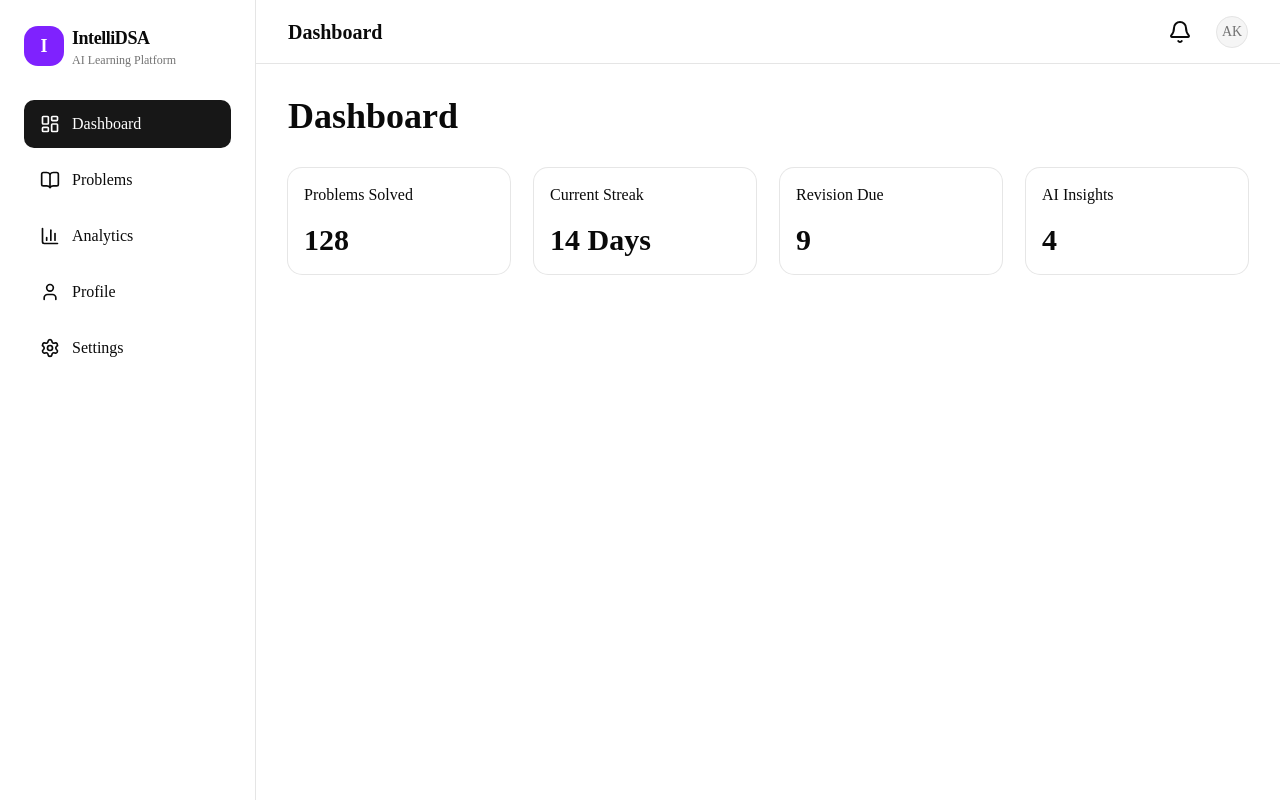
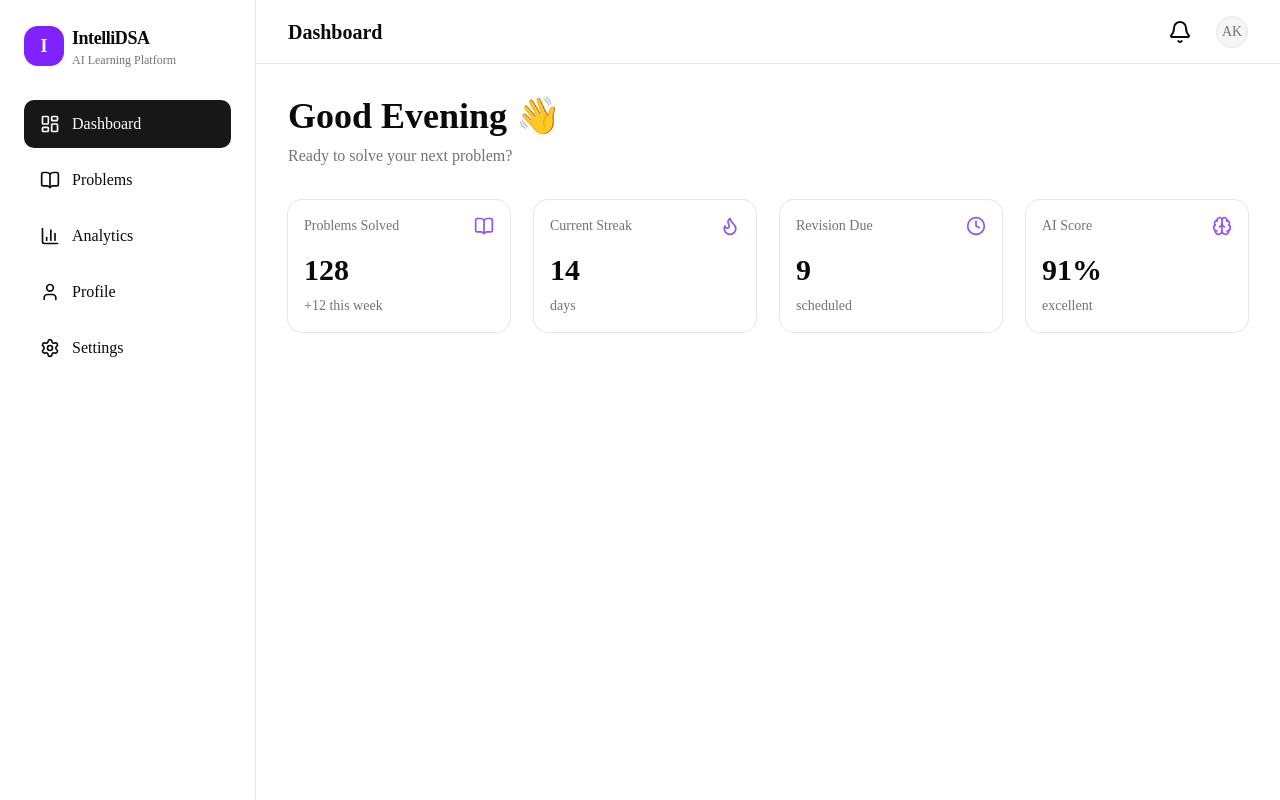
Before and after one commit to anchi204/IntelliDSA, a Next.js app: page /dashboard in a window 1280 px wide. Built offline with nearby package versions, Linux system fonts and the light colour scheme.

Commit message:
Build dashboard overview cards

```diff
--- a/app/(dashboard)/dashboard/page.tsx
+++ b/app/(dashboard)/dashboard/page.tsx
@@ -1,17 +1,22 @@
 import StatCard from "@/components/dashboard/stat-card";
+import { dashboardStats } from "@/constants/dashboard";
+import Greeting from "@/components/dashboard/greeting";
 
 export default function DashboardPage() {
   return (
     <div className="space-y-8">
-      <h1 className="text-4xl font-bold">
-        Dashboard
-      </h1>
+      <Greeting />
 
-      <div className="grid gap-6 md:grid-cols-2 xl:grid-cols-4">
-        <StatCard title="Problems Solved" value="128" />
-        <StatCard title="Current Streak" value="14 Days" />
-        <StatCard title="Revision Due" value="9" />
-        <StatCard title="AI Insights" value="4" />
+      <div className="grid gap-6 sm:grid-cols-2 xl:grid-cols-4">
+        {dashboardStats.map((stat) => (
+          <StatCard
+            key={stat.title}
+            title={stat.title}
+            value={stat.value}
+            subtitle={stat.subtitle}
+            icon={stat.icon}
+          />
+        ))}
       </div>
     </div>
   );
--- /dev/null
+++ b/components/dashboard/greeting.tsx
@@ -0,0 +1,20 @@
+export default function Greeting() {
+  const hour = new Date().getHours();
+
+  let greeting = "Good Evening";
+
+  if (hour < 12) greeting = "Good Morning";
+  else if (hour < 18) greeting = "Good Afternoon";
+
+  return (
+    <div>
+      <h1 className="text-4xl font-bold">
+        {greeting} 👋
+      </h1>
+
+      <p className="mt-2 text-muted-foreground">
+        Ready to solve your next problem?
+      </p>
+    </div>
+  );
+}
--- a/components/dashboard/stat-card.tsx
+++ b/components/dashboard/stat-card.tsx
@@ -4,26 +4,39 @@ import {
   CardHeader,
   CardTitle,
 } from "@/components/ui/card";
+import { LucideIcon } from "lucide-react";
 
 interface StatCardProps {
   title: string;
-  value: string;
+  value: string | number;
+  icon: LucideIcon;
+  subtitle?: string;
 }
 
 export default function StatCard({
   title,
   value,
+  icon: Icon,
+  subtitle,
 }: StatCardProps) {
   return (
-    <Card>
-      <CardHeader>
-        <CardTitle>{title}</CardTitle>
+    <Card className="hover:shadow-lg transition-all">
+      <CardHeader className="flex flex-row items-center justify-between">
+        <CardTitle className="text-sm text-muted-foreground">
+          {title}
+        </CardTitle>
+
+        <Icon className="h-5 w-5 text-violet-500" />
       </CardHeader>
 
       <CardContent>
-        <p className="text-3xl font-bold">
-          {value}
-        </p>
+        <h2 className="text-3xl font-bold">{value}</h2>
+
+        {subtitle && (
+          <p className="mt-2 text-sm text-muted-foreground">
+            {subtitle}
+          </p>
+        )}
       </CardContent>
     </Card>
   );
--- /dev/null
+++ b/constants/dashboard.ts
@@ -0,0 +1,33 @@
+import {
+  Brain,
+  BookOpen,
+  Flame,
+  Clock,
+} from "lucide-react";
+
+export const dashboardStats = [
+  {
+    title: "Problems Solved",
+    value: 128,
+    subtitle: "+12 this week",
+    icon: BookOpen,
+  },
+  {
+    title: "Current Streak",
+    value: "14",
+    subtitle: "days",
+    icon: Flame,
+  },
+  {
+    title: "Revision Due",
+    value: 9,
+    subtitle: "scheduled",
+    icon: Clock,
+  },
+  {
+    title: "AI Score",
+    value: "91%",
+    subtitle: "excellent",
+    icon: Brain,
+  },
+];
```
Also changed, not shown: components/dashboard/activity-card.tsx (added), components/dashboard/ai-insight-card.tsx (added), components/dashboard/progress-card.tsx (added), components/dashboard/revision-card.tsx (added), components/dashboard/weekly-chart.tsx (added).
